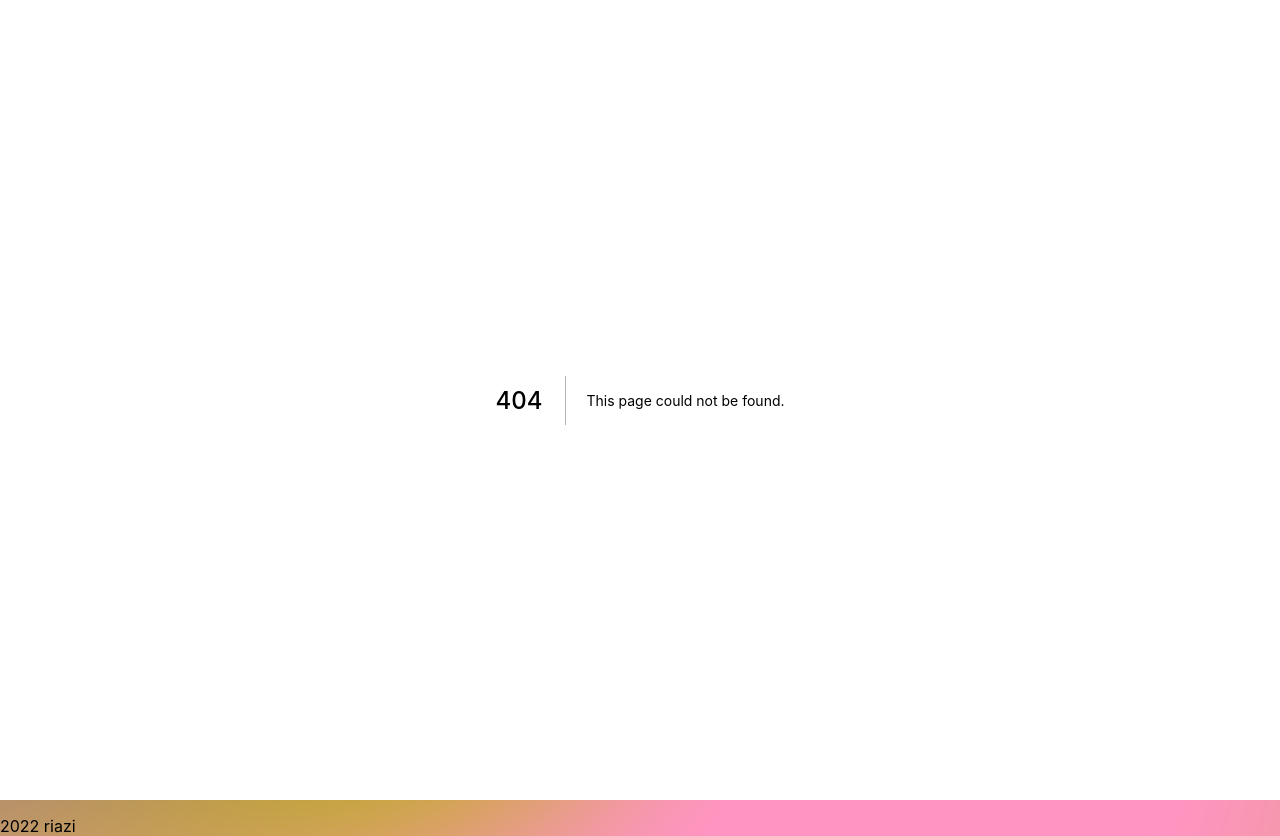
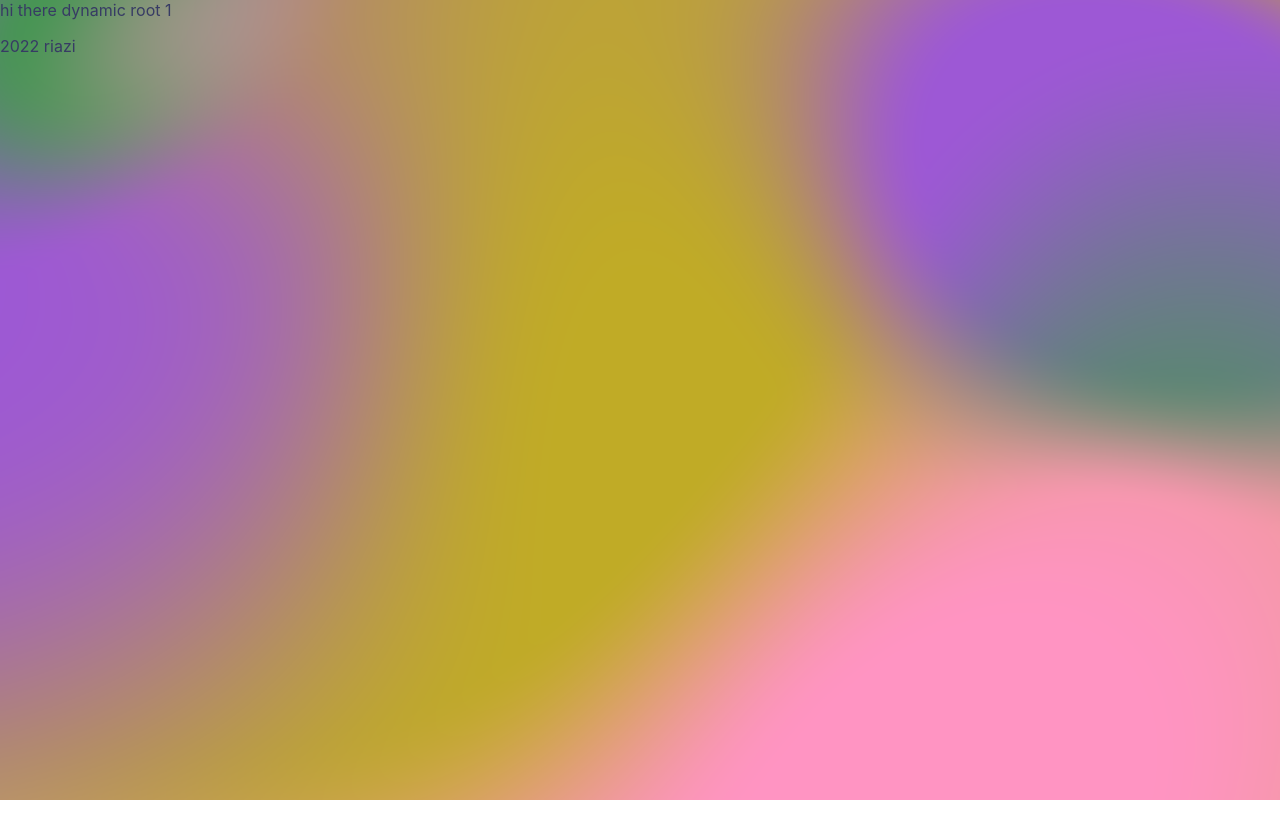
Before and after one commit to riazi-fsi/discover-coffee, a Next.js app: page /1 in a window 1280 px wide. Before the commit this address had no page. After the commit the page ends 800 px from the top, so only its background shows below. Built offline with nearby package versions, Linux system fonts and the light colour scheme.

Commit message:
add daynamic route

```diff
--- /dev/null
+++ b/pages/[daynamic].js
@@ -0,0 +1,14 @@
+import Head from 'next/head';
+import { useRouter } from 'next/router'
+
+export default function daynamic() {
+    const router=useRouter();
+    const query=router.query.daynamic
+    console.log(query)
+  return (
+    <div>
+    <Head><title>{query}</title></Head>
+    hi there dynamic root {query}
+    </div>
+  )
+}
```
Also changed, not shown: pages/coffee-store/[id].js (+7 -1 lines), pages/courses/nextjs.js (added, +7 -0 lines).
